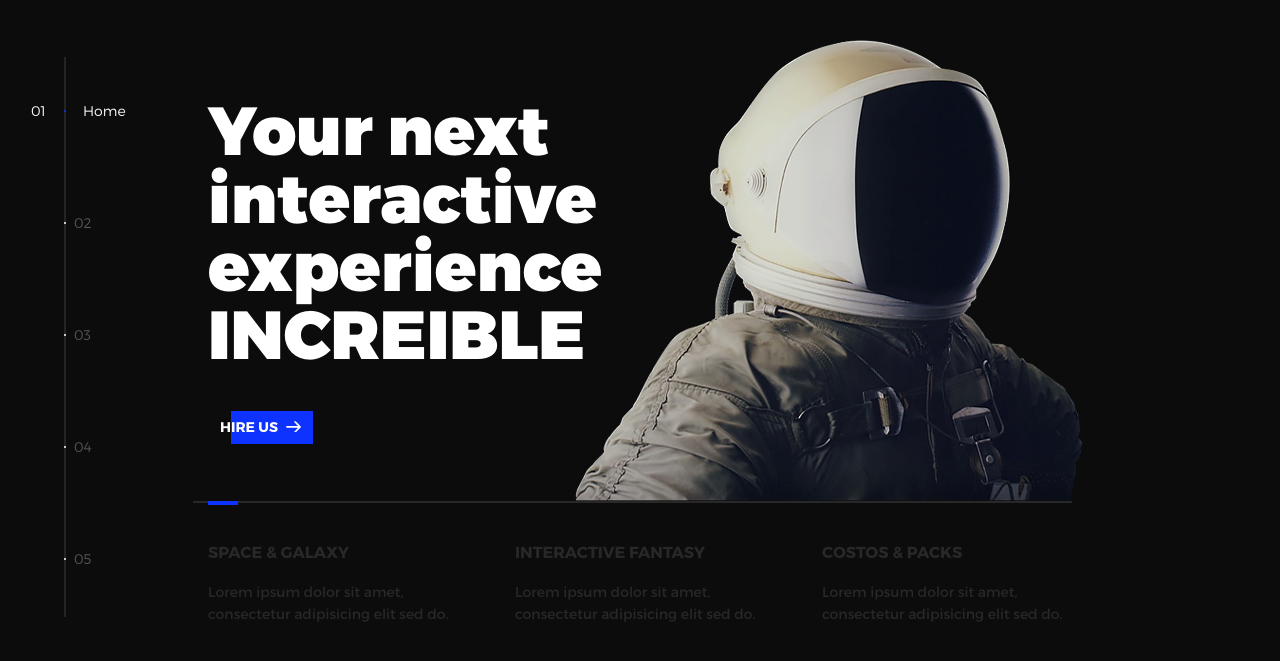
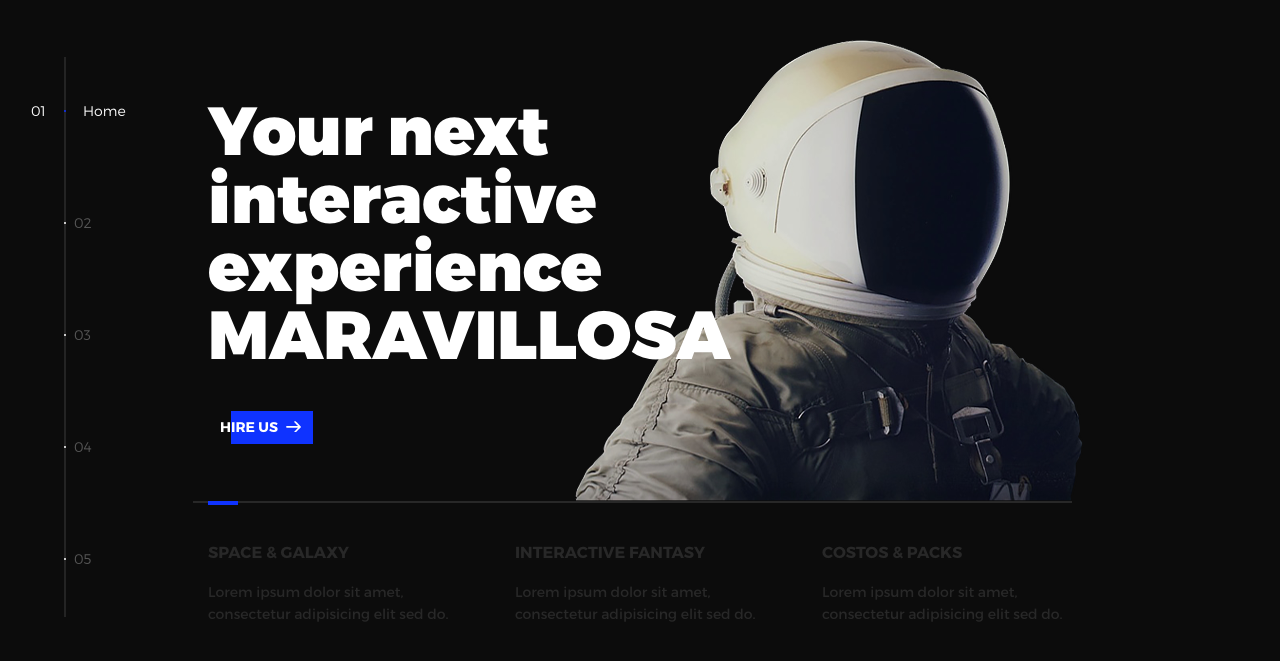
Before and after one commit to jvinc86/web-austronauta-apache, a plain HTML site: page miWeb/index.html in a window 1280 px wide. Shown: the part 63-724 px from the top of the page. Drawn offline with nearby package versions, Linux system fonts and the light colour scheme.

Commit message:
NewChanges

```diff
--- a/miWeb/index.html
+++ b/miWeb/index.html
@@ -52,7 +52,7 @@
             <li class="l-section section section--is-active">
               <div class="intro">
                 <div class="intro--banner">
-                  <h1>Your next<br>interactive<br>experience<br>INCREIBLE</h1>
+                  <h1>Your next<br>interactive<br>experience<br>MARAVILLOSA</h1>
                   <button class="cta">Hire Us
                     <svg version="1.1" id="Layer_1" xmlns="http://www.w3.org/2000/svg"
                       xmlns:xlink="http://www.w3.org/1999/xlink" x="0px" y="0px" viewBox="0 0 150 118"
```
Also changed, not shown: 1 other file.
